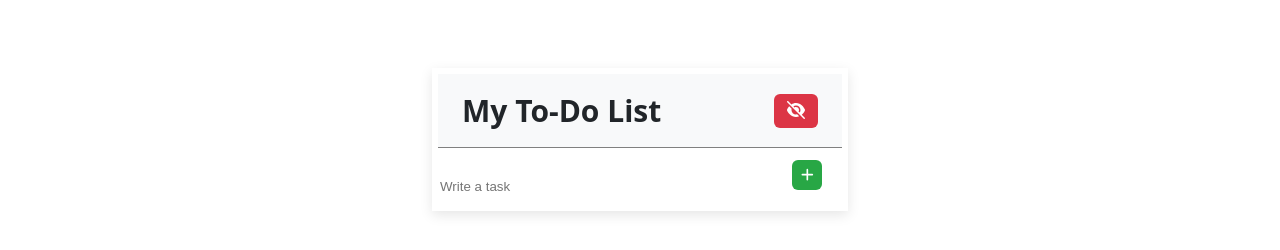
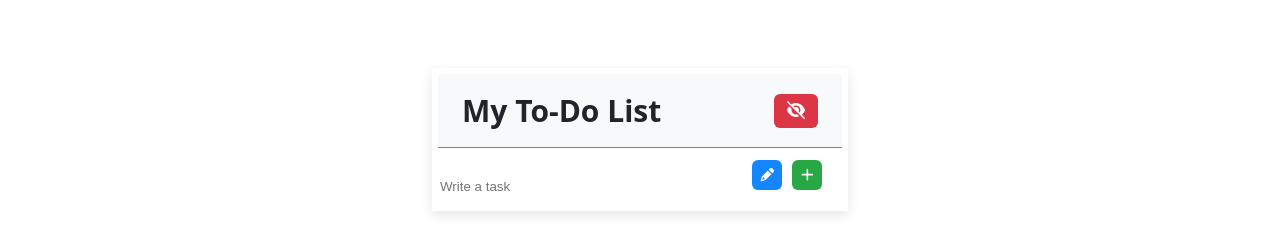
Before and after one commit to herreraayalaangeljair-dev/To-Do-List, a React (Create React App) app: page / in a window 1280 px wide. Shown: the top 250 px of the page. Built offline with nearby package versions, Linux system fonts and the light colour scheme.

Commit message:
Boton para editar agregado, sin funciones

```diff
--- a/src/Components/FormularioTareas.js
+++ b/src/Components/FormularioTareas.js
@@ -1,7 +1,7 @@
 import { useState } from "react";
 import { v4 as uuidv4 } from 'uuid';
 import { FontAwesomeIcon } from '@fortawesome/react-fontawesome';
-import { faPlus } from '@fortawesome/free-solid-svg-icons';
+import { faPlus, faPencil } from '@fortawesome/free-solid-svg-icons';
 
 const FormularioTareas = ({ tareas, setTareas }) => {
     const [input, setInput] = useState('');
@@ -36,6 +36,11 @@ const FormularioTareas = ({ tareas, setTareas }) => {
                     required
                 ></input>
                 <button
+                    className="Formulario-Tareas-btn-editar"
+                >
+                    <FontAwesomeIcon icon={faPencil} />
+                </button>
+                <button
                     type="submit"
                     className="Formulario-Tareas-btn">
                     <FontAwesomeIcon icon={faPlus} />
--- a/src/Style/AppStyle.css
+++ b/src/Style/AppStyle.css
@@ -110,6 +110,23 @@
     background-color: #206a2e;
 }
 
+.Formulario-Tareas-btn-editar {
+    width: 30px;
+    height: 30px;
+    border: none;
+    border-radius: 6px;
+    color: white;
+    background-color: #1486ff;
+    position: absolute;
+    cursor: pointer;
+    right: 60px;
+    bottom: 15px;
+}
+
+.Formulario-Tareas-btn-editar:hover {
+    background-color: #003e71;
+}
+
 
 /* Lista de Tareas */
 .task-container {
```
